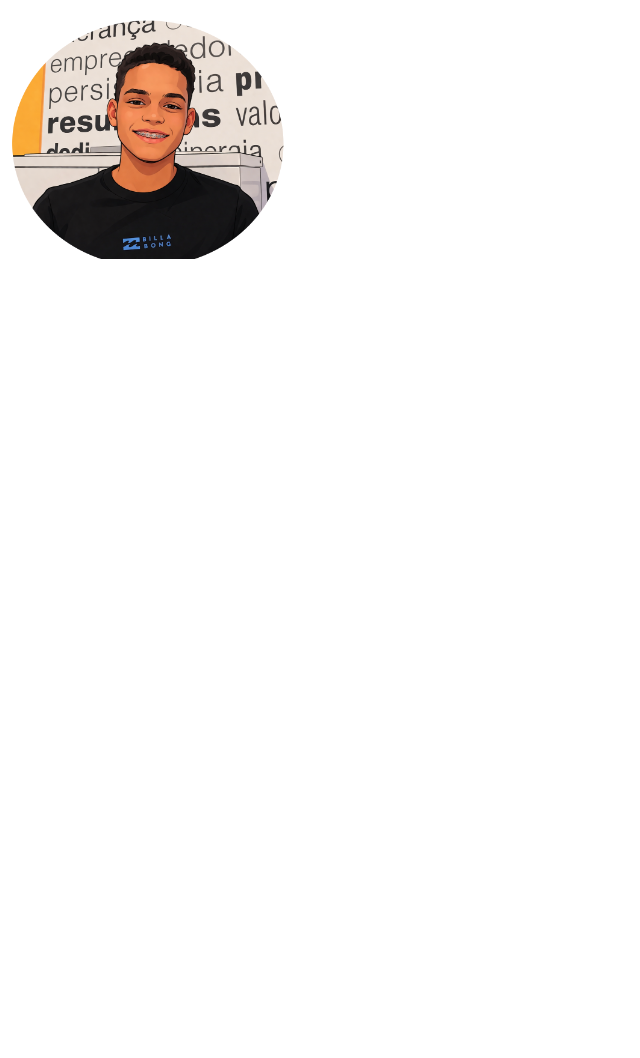
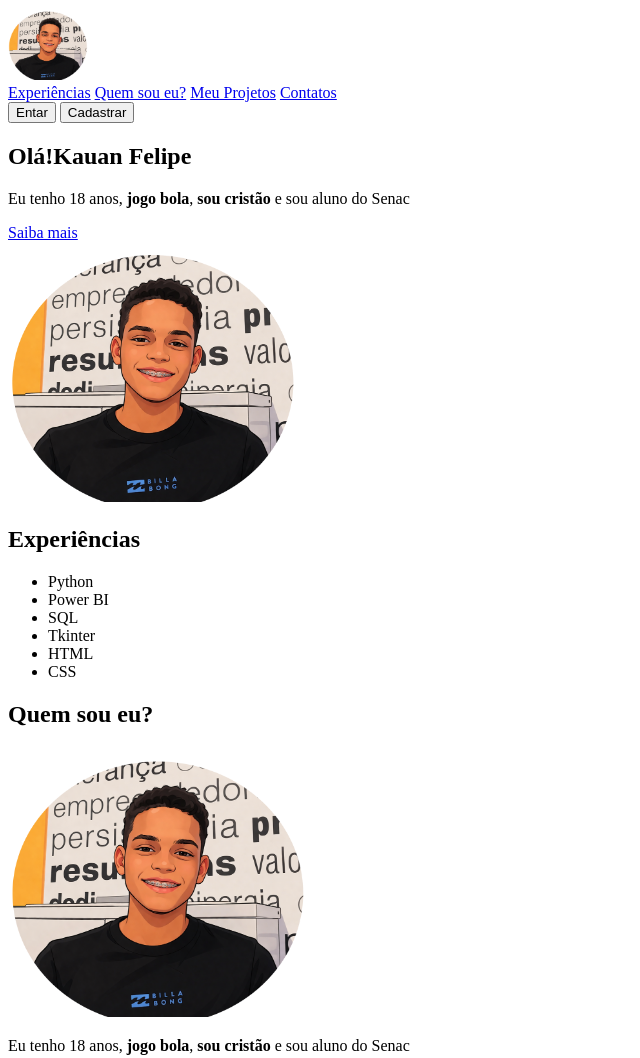
Before and after one commit to Kauanfelipe1231/Meu-Portif-lio, a plain HTML site: page index.html in a window 1280 px wide. Shown: the whole page, without its empty margins (0-640 px from the left). Before the commit the page ends 800 px from the top, so only its background shows below. Drawn offline with Linux system fonts and the light colour scheme.

Commit message:
Add files via upload
atualização do código

```diff
--- a/index.html
+++ b/index.html
@@ -10,10 +10,50 @@
 <body>
     <header>
         <div class="box-img">
-            <img src="ChatGPT Image 8 de abr. de 2026, 09_14_28(2).png" alt="imagem da Logomarca" width="280">
+            <img class="img-logomarca" src="ChatGPT Image 8 de abr. de 2026, 09_14_28(2).png" alt="imagem da Logomarca" width="80">
+        </div>
+
+        <nav>
+            <a href="#Experiências" class="nav-links">Experiências</a>
+            <a href="#" class="nav-links">Quem sou eu?</a>
+            <a href="#" class="nav-links">Meu Projetos</a>
+            <a href="#" class="nav-links">Contatos</a>
+        </nav>
+        <div>
+            <button>Entar</button>
+            <button>Cadastrar</button>
         </div>
     </header>
-    <main></main>
+    <main>
+        <section class="first-section">
+            <div>
+                <h1>Olá!<strong>Kauan Felipe</strong></h1>
+                <p>Eu tenho 18 anos, <strong>jogo bola</strong>, <strong>sou cristão</strong> e sou aluno do Senac</p>
+                <a href="#">Saiba mais</a>
+            </div>
+            <div>
+                <img src="ChatGPT Image 8 de abr. de 2026, 09_14_28(2).png" alt="Imagem de perfil" width="290">
+            </div>
+        </section>
+         <section id="Experiências" class="second-section"></section>
+            <h2>Experiências</h2>
+            <ul>
+                <li>Python</li>
+                <li>Power BI</li>
+                <li>SQL</li>
+                <li>Tkinter</li>
+                <li>HTML</li>
+                <li>CSS</li>
+            </ul>
+        <section id="quem-sou-eu " class="trird-section"></section>
+            <h2>Quem sou eu?</h2>
+            <div>
+                <img src="ChatGPT Image 8 de abr. de 2026, 09_14_28(2).png" width="300" alt="Imagem da turma">
+                <p>Eu tenho 18 anos, <strong>jogo bola</strong>, <strong>sou cristão</strong> e sou aluno do Senac</p>
+            </div>
+        <section class="fourth-section"></section>
+
+    </main>
     <footer></footer>
 </body>
 </html>
```
